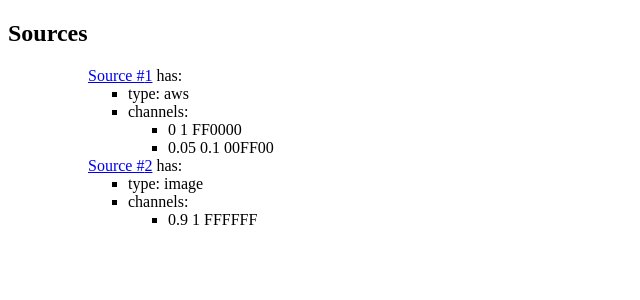
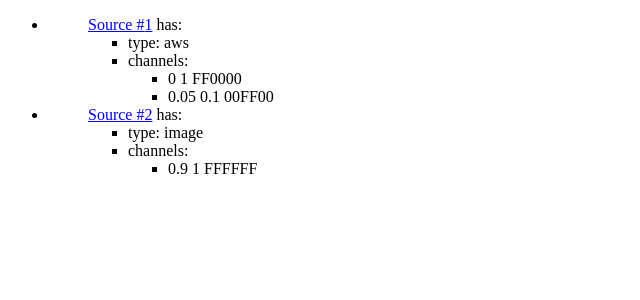
Before and after one commit to labsyspharm/minerva-author-ui, a React app: page / in a window 1280 px wide. Shown: the top 300 px of the page, without its empty margins (0-640 px from the left). Built offline with nearby package versions, Linux system fonts and the light colour scheme; the HTML template or start-up script is replaced by a standard one.

Commit message:
style lists

```diff
--- a/src/components/channels.jsx
+++ b/src/components/channels.jsx
@@ -7,7 +7,11 @@
 const Channels = ({ids}) => {
 
   const channelNode = ids.map((id) => {
-    return (<Channel id={id} key={id}/>)
+    return (
+      <li>
+        <Channel id={id} key={id}/>
+      </li>
+    );
   });
 
   return (<ul>{channelNode}</ul>);
--- a/src/components/sources.jsx
+++ b/src/components/sources.jsx
@@ -7,7 +7,11 @@
 const Sources = ({sources}) => {
 
   const sourceNode = sources.map((source) => {
-    return (<Source source={source} key={source.id}/>)
+    return (
+      <li>
+      <Source source={source} key={source.id}/>
+      </li>
+    );
   });
 
   return (<ul>{sourceNode}</ul>);
--- a/src/containers/repo.jsx
+++ b/src/containers/repo.jsx
@@ -1,7 +1,8 @@
 import React, { Component } from "react";
 import Sources from "../components/sources";
 
-const title = "Sources";
+// CSS
+import '../style/repo';
 
 class Repo extends Component {
 
@@ -30,7 +31,6 @@
   render() {
     return (
       <div className="Repo">
-				<h2>{title}</h2>
         <Sources sources={[
           {id:1, type:'aws', url:'http://example.com', channels:[1001, 1002]},
           {id:2, type:'image', url:'http://example.com', channels:[2001]}
--- /dev/null
+++ b/src/style/repo.css
@@ -0,0 +1,12 @@
+.Repo ul {
+  padding-left: 1em;
+  list-style-type: none;
+}
+
+.Repo > ul {
+  padding-left: 0;
+}
+
+.Repo > ul > li > ul {
+  padding-left: 0;
+}
--- a/webpack.config.js
+++ b/webpack.config.js
@@ -17,11 +17,14 @@
         query: {
           presets: ['react', 'env']
         }
+      }, {
+        test: /\.css$/,
+        loader: "style-loader!css-loader"
       }
     ]
   },
   resolve: {
-    extensions: ['*', '.js', '.jsx']
+    extensions: ['.css', '.js', '.jsx']
   },
   output: {
     path: __dirname + '/build',
```
Also changed, not shown: package.json (+5 -3 lines), 1 other file (tests, documents, lock files or other folders).
